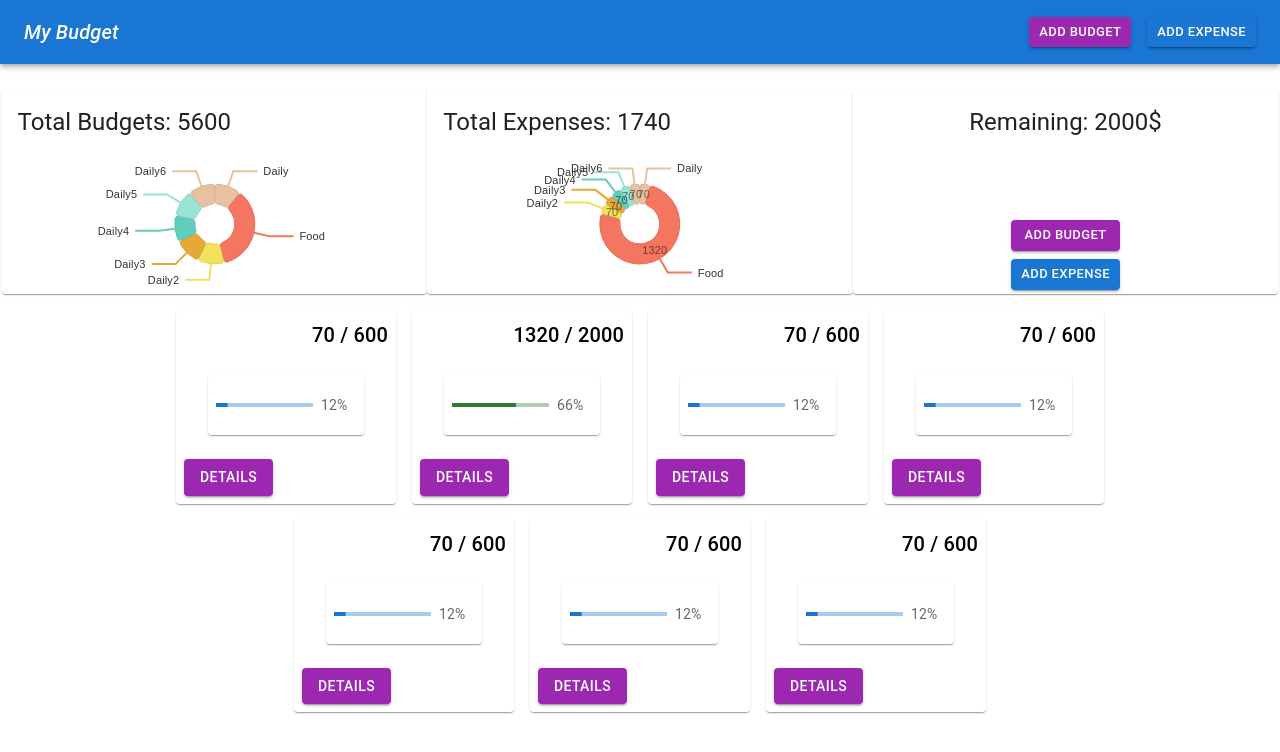
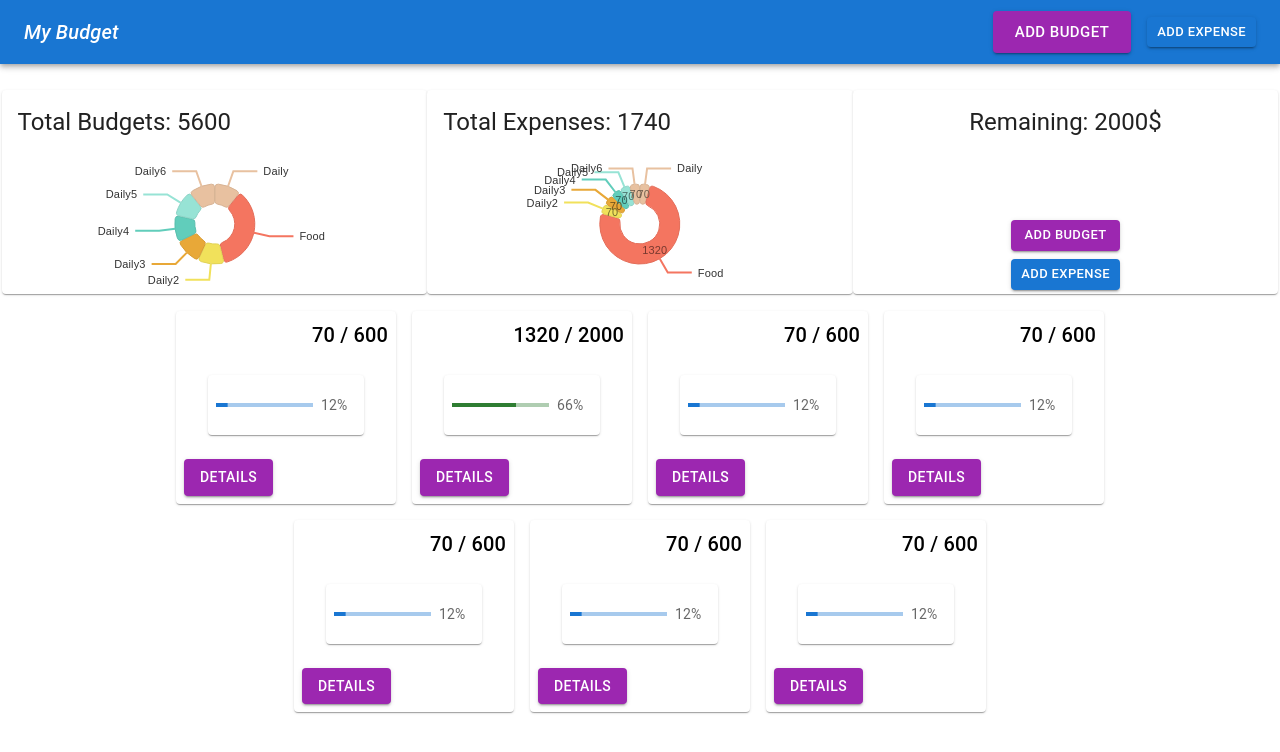
Before and after one commit to PPHelios/My-Budget-App, a React (Create React App) app: page / in a window 1280 px wide. Shown: the top 752 px of the page. Built offline with nearby package versions, Linux system fonts and the light colour scheme.

Commit message:
main bar fix

```diff
--- a/src/components/MainBar.jsx
+++ b/src/components/MainBar.jsx
@@ -1,13 +1,13 @@
 import Button from "@mui/material/Button";
 import Stack from "@mui/material/Stack";
-import Typography from '@mui/material/Typography'
-import AppBar from '@mui/material/AppBar'
-import Toolbar from '@mui/material/Toolbar'
+import Typography from "@mui/material/Typography";
+import AppBar from "@mui/material/AppBar";
+import Toolbar from "@mui/material/Toolbar";
 export const MainBar = () => {
   return (
     <AppBar position="static" color="primary">
       <Toolbar>
-       <Typography variant="h6" sx={{ flexGrow: 1, fontStyle: 'italic'  }}>
+        <Typography variant="h6" sx={{ flexGrow: 1, fontStyle: "italic" }}>
           My Budget
         </Typography>
         <Stack
@@ -16,7 +16,12 @@ export const MainBar = () => {
           alignItems="center"
           spacing={2}
         >
-        <Button variant="contained" color="secondary" size="small">
+          <Button
+            variant="contained"
+            color="secondary"
+            size="large"
+            sx={{ sm: { fontSize: 5, color: "red" } }}
+          >
             Add Budget
           </Button>
           <Button variant="contained" color="primary" size="small">
@@ -25,8 +30,5 @@ export const MainBar = () => {
         </Stack>
       </Toolbar>
     </AppBar>
-
-
-
   );
-}
+};
```
Lines whose indentation alone changed are shown as unchanged.
